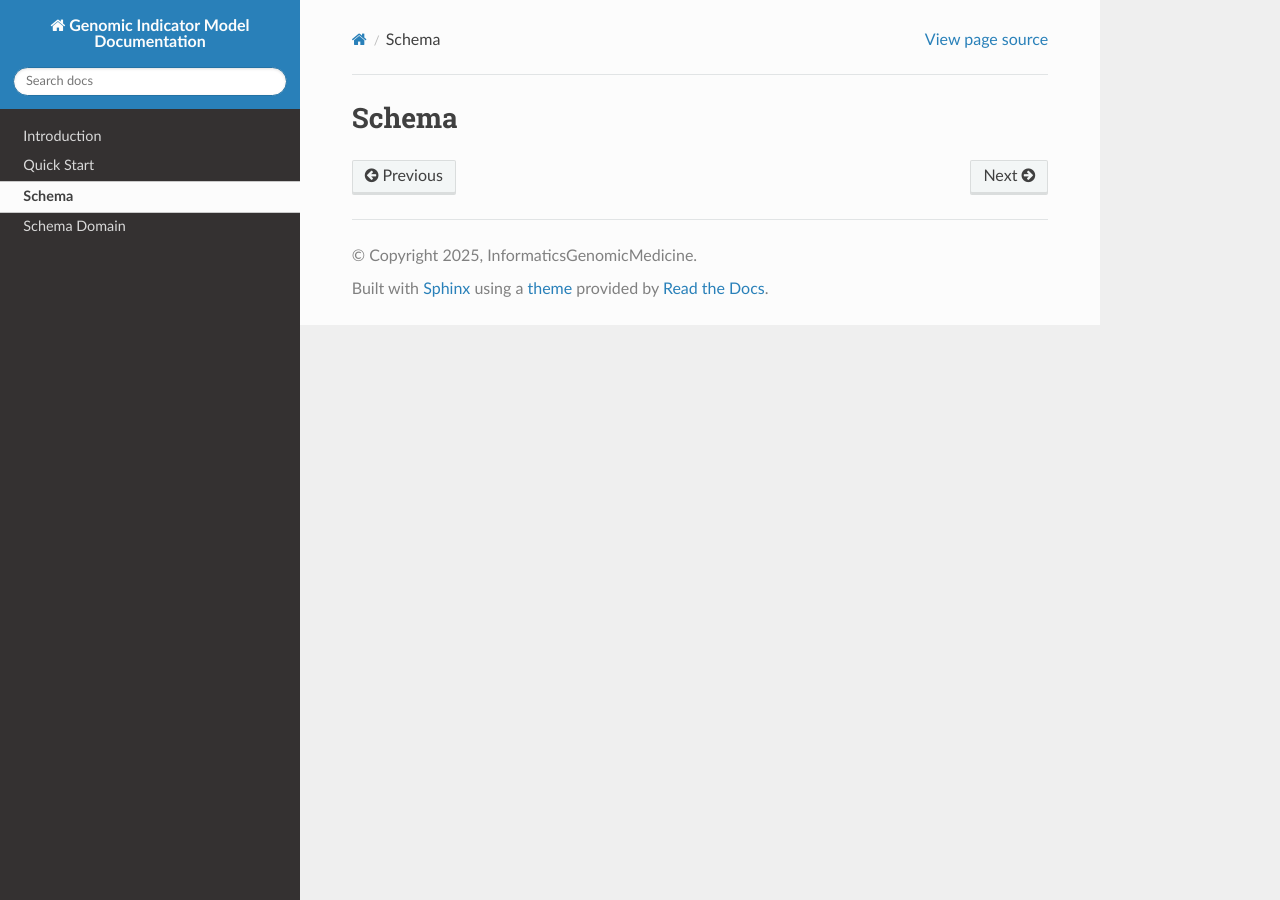
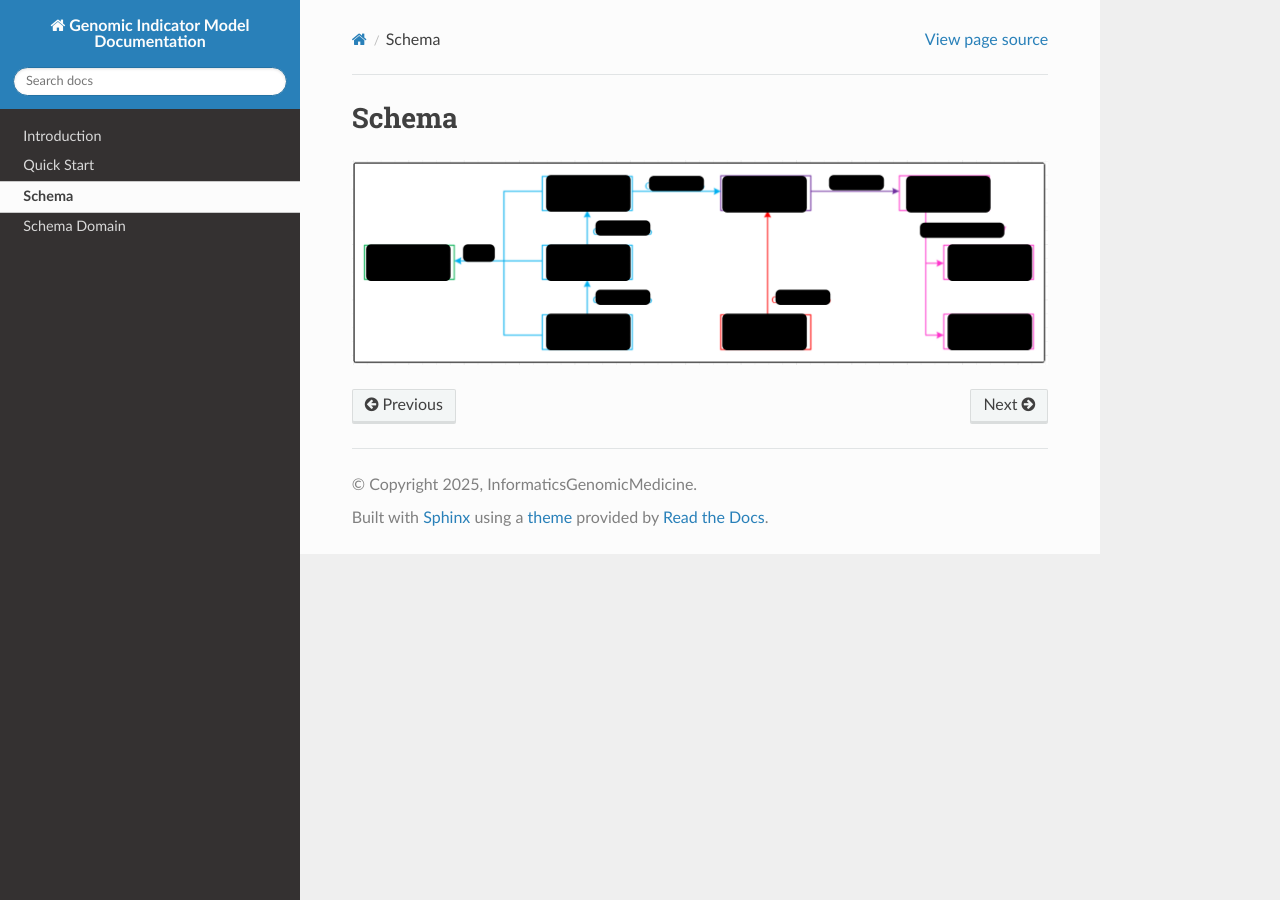
Before and after one commit to InformaticsGenomicMedicine/gemonic-indicator-model-docs, a Sphinx documentation site: the page built from docs/source/schema.rst, in a window 1280 px wide. Built offline with Sphinx 7.4.7 and the Read the Docs theme 3.1.0, drawn with Linux system fonts in a browser that asks for light colours.

Commit message:
Add image reference to schema documentation

```diff
--- a/docs/source/schema.rst
+++ b/docs/source/schema.rst
@@ -1,2 +1,4 @@
 Schema
 !!!!!!
+
+.. figure:: /images/test_image.png
```
